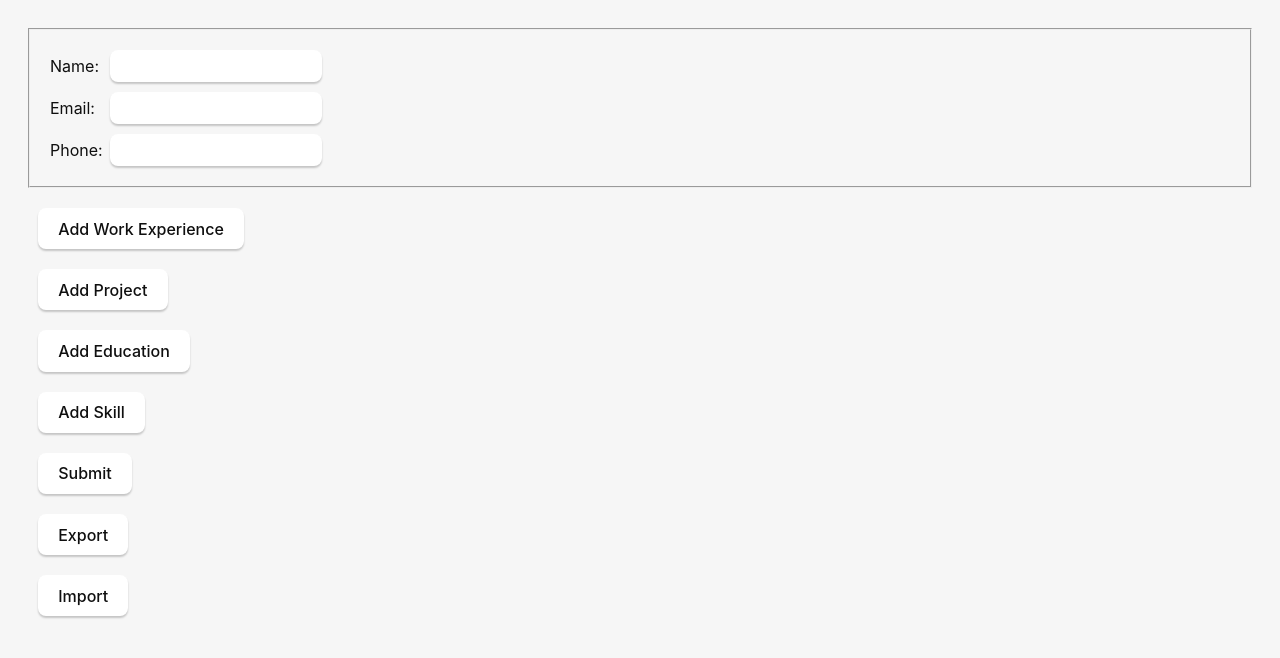
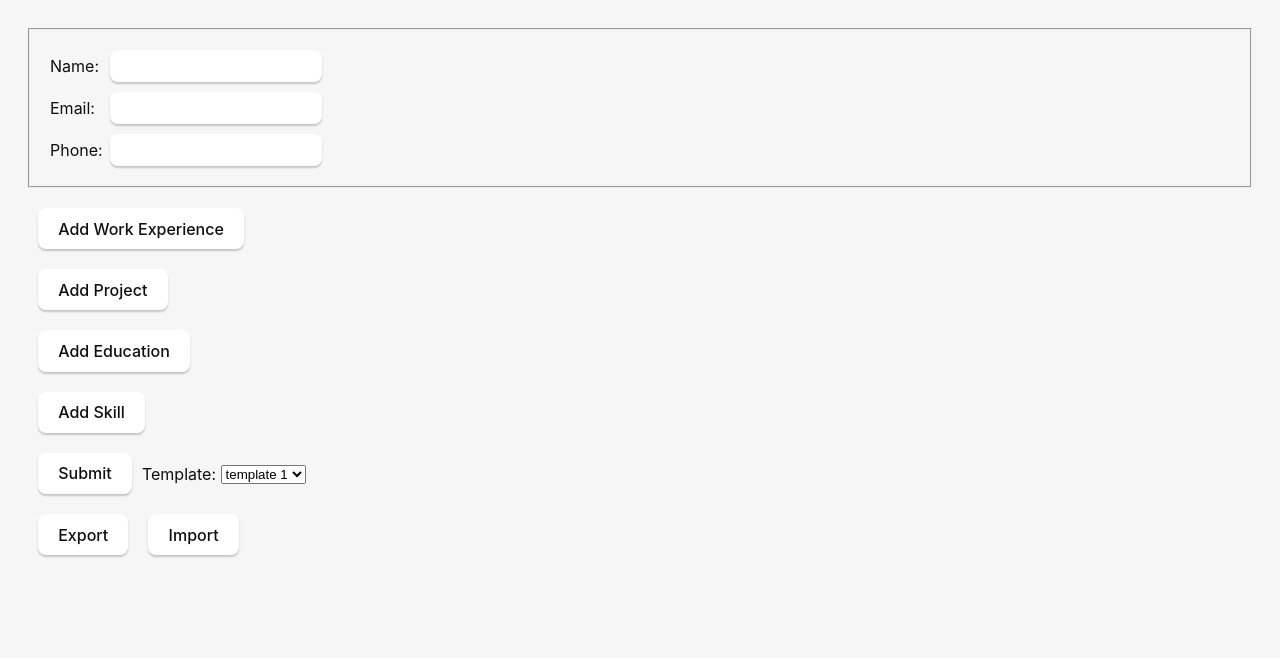
Before and after one commit to DuHan332/CVGenerator-Tauri, a React (Vite) app: page / in a window 1280 px wide. Shown: the top 658 px of the page. Built offline with nearby package versions, Linux system fonts and the light colour scheme.

Commit message:
Add template selection dropdown to CV generator

```diff
--- a/src/App.jsx
+++ b/src/App.jsx
@@ -7,6 +7,7 @@ function CVGenerator() {
   const nameRef = useRef(null);
   const emailRef = useRef(null);
   const phoneRef = useRef(null);
+  const templateRef = useRef(null);
   const [workExp, setWorkExp] = useState([]);
   const [project, setProject] = useState([]);
   const [education, setEducation] = useState([]);
@@ -86,6 +87,7 @@ function CVGenerator() {
       name: nameRef.current.value,
       email: emailRef.current.value,
       phone: phoneRef.current.value,
+      template: templateRef.current.value,
       jobs: workExp.map(exp => ({
         company: exp.companyRef.current.value,
         title: exp.titleRef.current.value,
@@ -579,9 +581,19 @@ function CVGenerator() {
         ))}
       </div>
 
-      <div><button onClick={handleSubmit}>Submit</button></div>
-      <div><button onClick={handleExport}>Export</button> </div>
-      <div><button onClick={handleImport}>Import</button> </div>
+      <div>
+        <button onClick={handleSubmit}>Submit</button>
+        <label>Template: </label>
+        <select name="pets" ref={templateRef}>
+          <option value="Template1">template 1</option>
+          <option value="Template2">template 2</option>
+        </select>
+      </div>
+      <div>
+        <button onClick={handleExport}>Export</button>
+        <button onClick={handleImport}>Import</button>
+      </div>
+
     </div>
   );
 }
```
